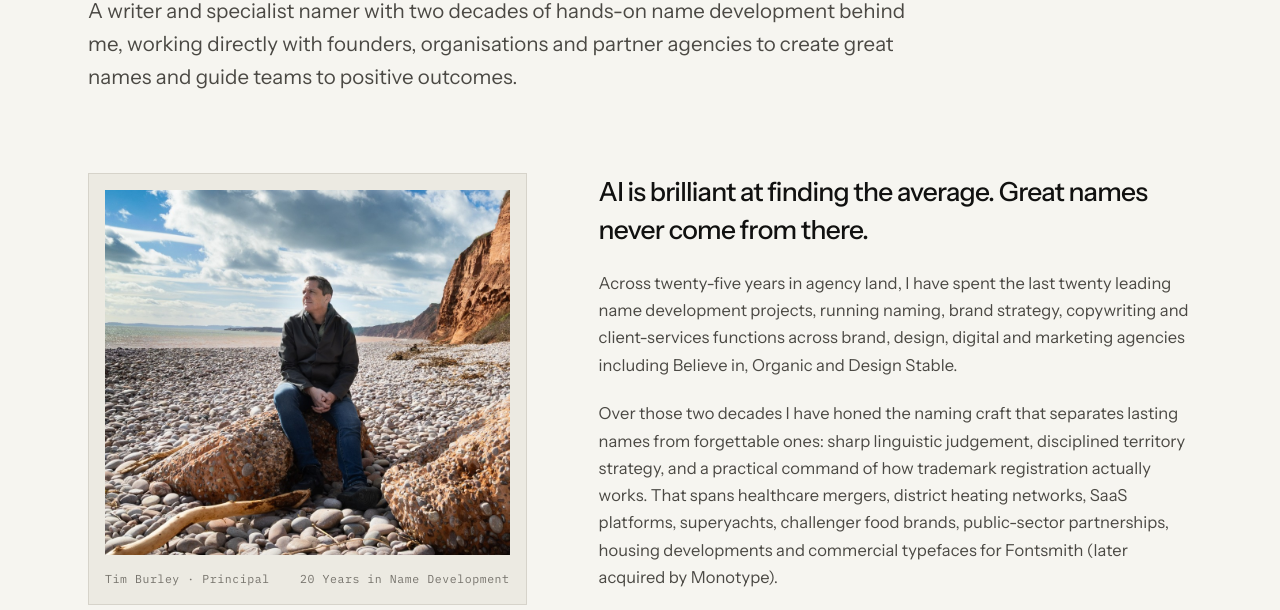
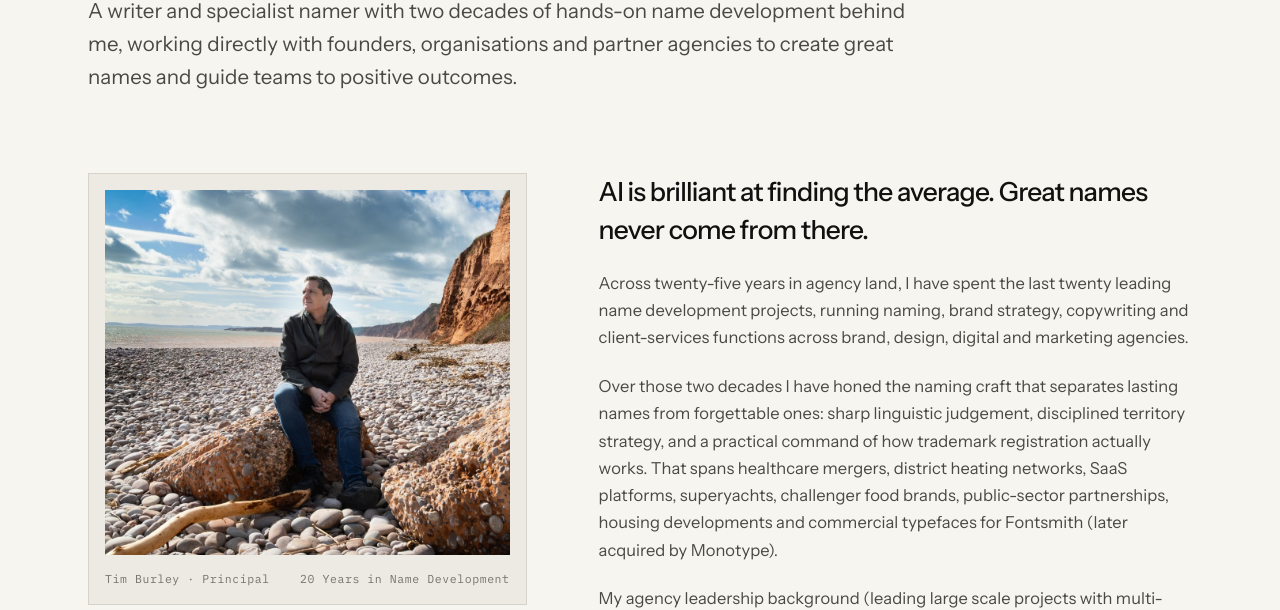
Before and after one commit to Spatch27/timburley.com, a plain HTML site: page public/about/index.html in a window 1280 px wide. Shown: the part 453-1063 px from the top of the page. Drawn offline with Linux system fonts and the light colour scheme; a script that the page names is missing.

Commit message:
Remove agency names from About page bio paragraph

```diff
--- a/public/about/index.html
+++ b/public/about/index.html
@@ -119,7 +119,7 @@
               AI is brilliant at finding the average. Great names never come from there.
             </p>
             <p>
-              Across twenty-five years in agency land, I have spent the last twenty leading name development projects, running naming, brand strategy, copywriting and client-services functions across brand, design, digital and marketing agencies including Believe in, Organic and Design Stable.
+              Across twenty-five years in agency land, I have spent the last twenty leading name development projects, running naming, brand strategy, copywriting and client-services functions across brand, design, digital and marketing agencies.
             </p>
             <p>
               Over those two decades I have honed the naming craft that separates lasting names from forgettable ones: sharp linguistic judgement, disciplined territory strategy, and a practical command of how trademark registration actually works. That spans healthcare mergers, district heating networks, SaaS platforms, superyachts, challenger food brands, public-sector partnerships, housing developments and commercial typefaces for Fontsmith (later acquired by Monotype).
```
